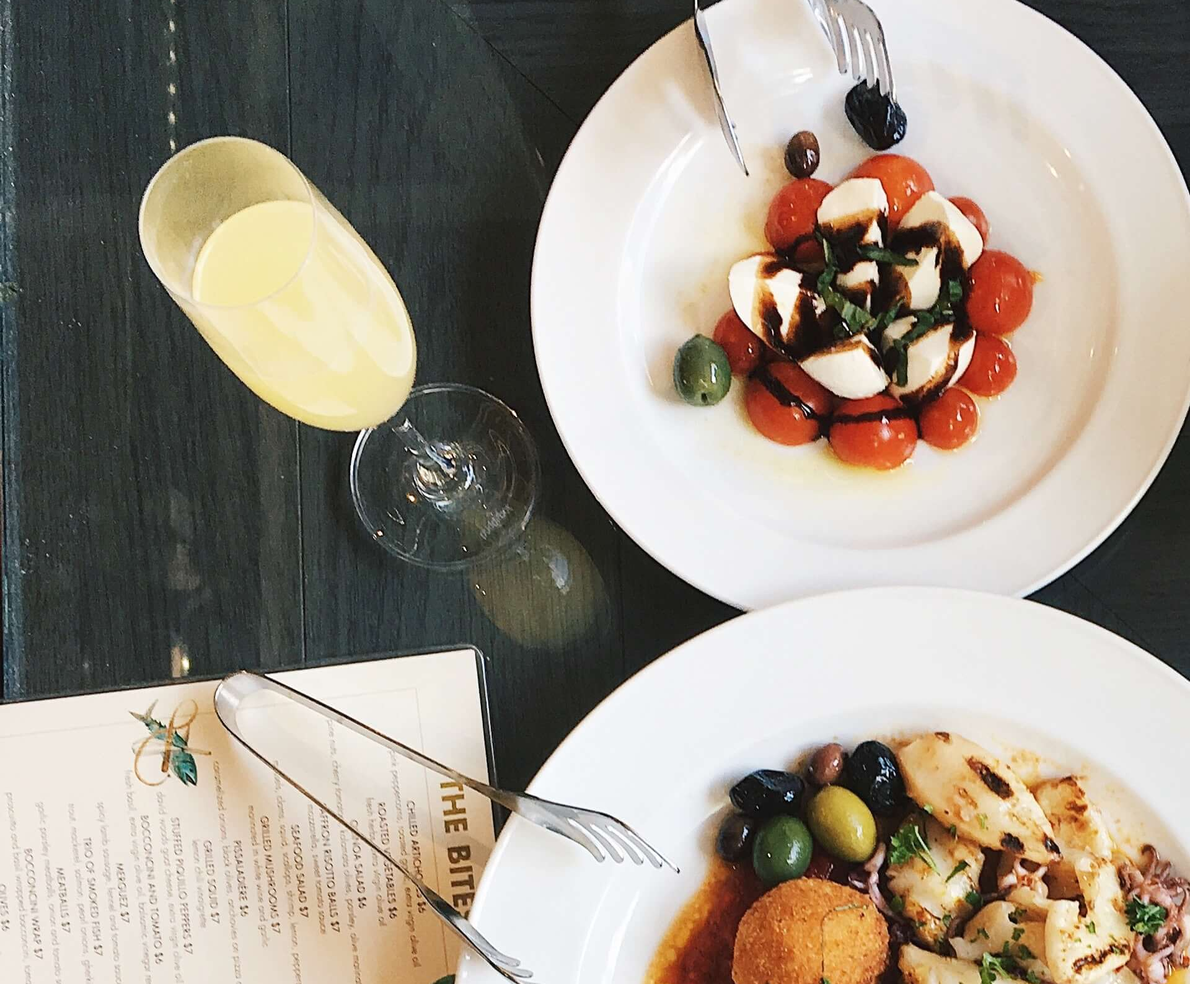
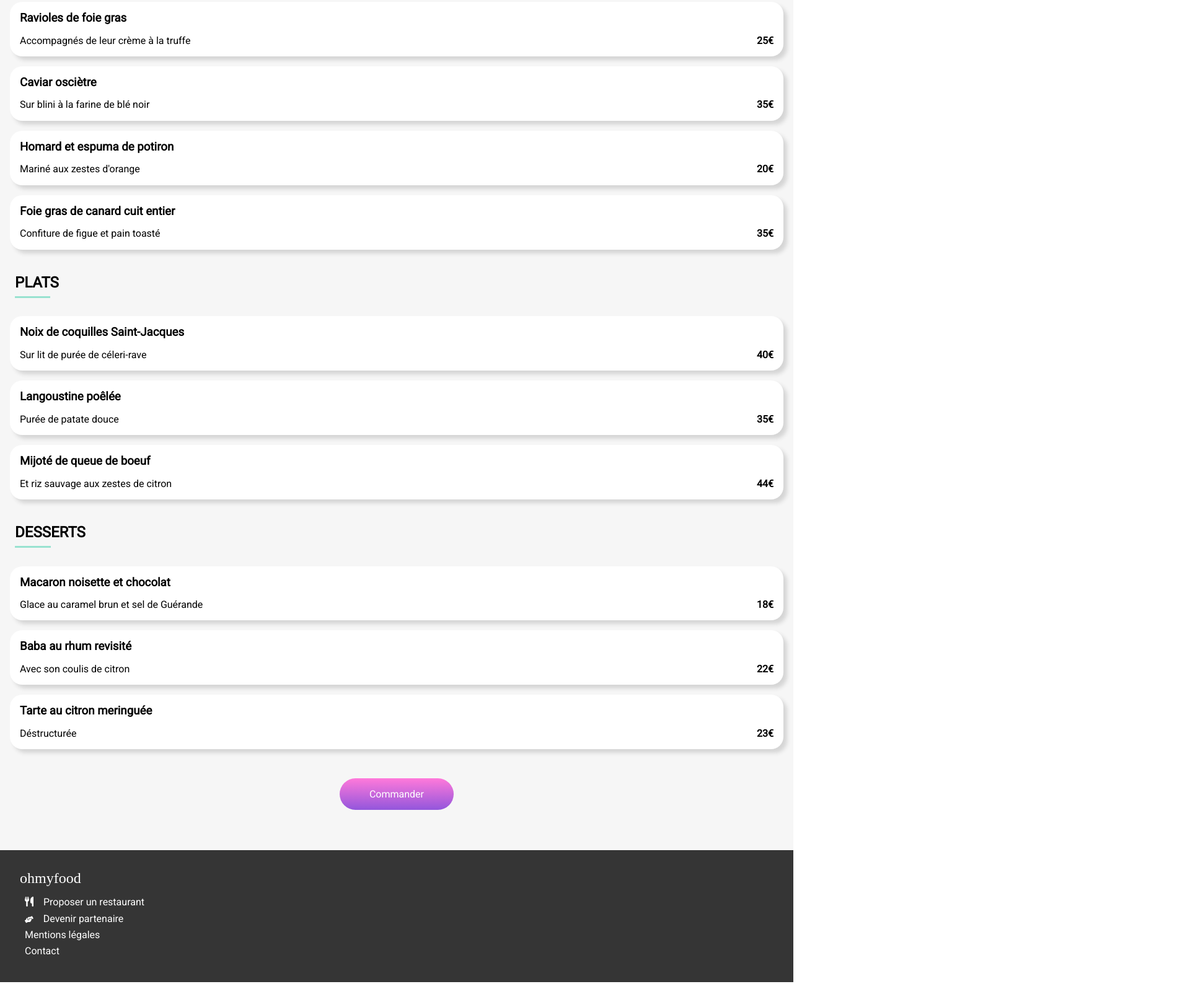
Before and after one commit to Waellan77/P3_Ohmyfood, a website: page menu_2.html in a window 1280 px wide. Shown: the part 525-2113 px from the top of the page at 62% size, 1920 px wide, since content can reach past the window. Drawn offline with nearby package versions, Linux system fonts and the light colour scheme; files that its build step writes are made by us from their sources; a web font is replaced by a local one.

Commit message:
Mise en page menu 1-2-3-4

```diff
--- a/menu_2.html
+++ b/menu_2.html
@@ -17,7 +17,7 @@
         <title>Menu - La note enchantée</title>
     </head>
 
-    <body>
+    <body id="menu">
         <header>
             <a href="./index.html">
                 <i class="fa-solid fa-arrow-left-long"></i>
@@ -25,81 +25,103 @@
             <h1 class="logo">ohmyfood</h1>
         </header>
 
-        <main>
+        <main class="menu">
             <img src="./assets/restaurants/stil-u2Lp8tXIcjw-unsplash.jpg" alt="Restaurant La note enchantée">
             <section>
-                <div>
+                <div class="title">
                     <h1>La note enchantée</h1>
                     <i class="fa-regular fa-heart"></i>
                 </div>
 
-                <h2><span>ENTR</span>EES</h2>
+                <h2><span class="underline">ENTR</span>EES</h2>
 
-                <div>
+                <div class="composition">
                     <h3>Ravioles de foie gras</h3>
+                    <div class="price">
                         <p>Accompagnés de leur crème à la truffe</p>
-                    <p>25€</p>
+                        <p class="bold">25€</p>
+                    </div>
                 </div>
 
-                <div>
+                <div class="composition">
                     <h3>Caviar osciètre</h3>
+                    <div class="price">
                         <p>Sur blini à la farine de blé noir</p>
-                    <p>35€</p>
+                        <p class="bold">35€</p>
+                    </div>
                 </div>
 
-                <div>
+                <div class="composition">
                     <h3>Homard et espuma de potiron</h3>
+                    <div class="price">
                         <p>Mariné aux zestes d'orange</p>
-                    <p>20€</p>
+                        <p class="bold">20€</p>
+                    </div>
                 </div>
 
-                <div>
+                <div class="composition">
                     <h3>Foie gras de canard cuit entier</h3>
+                    <div class="price">
                         <p>Confiture de figue et pain toasté</p>
-                    <p>35€</p>
+                        <p class="bold">35€</p>
+                    </div>
                 </div>
 
-                <h2><span>PLAT</span>S</h2>
+                <h2><span class="underline">PLAT</span>S</h2>
 
-                <div>
+                <div class="composition">
                     <h3>Noix de coquilles Saint-Jacques</h3>
+                    <div class="price">
                         <p>Sur lit de purée de céleri-rave</p>
-                    <p>40€</p>
+                        <p class="bold">40€</p>
+                    </div>
                 </div>
 
-                <div>
+                <div class="composition">
                     <h3>Langoustine poêlée</h3>
+                    <div class="price">
                         <p>Purée de patate douce</p>
-                    <p>35€</p>
+                        <p class="bold">35€</p>
+                    </div>
                 </div>
 
-                <div>
+                <div class="composition">
                     <h3>Mijoté de queue de boeuf</h3>
+                    <div class="price">
                         <p>Et riz sauvage aux zestes de citron</p>
-                    <p>44€</p>
+                        <p class="bold">44€</p>
+                    </div>
                 </div>
 
-                <h2><span>DESS</span>ERTS</h2>
+                <h2><span class="underline">DESS</span>ERTS</h2>
 
-                <div>
+                <div class="composition">
                     <h3>Macaron noisette et chocolat</h3>
+                    <div class="price">
                         <p>Glace au caramel brun et sel de Guérande</p>
-                    <p>18€</p>
+                        <p class="bold">18€</p>
+                    </div>
                 </div>
 
-                <div>
+                <div class="composition">
                     <h3>Baba au rhum revisité</h3>
+                    <div class="price">
                         <p>Avec son coulis de citron</p>
-                    <p>22€</p>
+                        <p class="bold">22€</p>
+                    </div>
                 </div>
 
-                <div>
+                <div class="composition">
                     <h3>Tarte au citron meringuée</h3>
+                    <div class="price">
                         <p>Déstructurée</p>
-                    <p>23€</p>
+                        <p class="bold">23€</p>
+                    </div>
                 </div>
 
+                <div class="order">
                     <a href="#" class="button">Commander</a>
+                </div>
             </section>
         </main>
 
--- a/sass/base/_base.scss
+++ b/sass/base/_base.scss
@@ -36,3 +36,7 @@ a {
         object-fit: cover;
     }
 }
+
+h2 {
+    margin: 0;
+}
--- a/sass/layouts/_footer.scss
+++ b/sass/layouts/_footer.scss
@@ -1,7 +1,6 @@
 footer {
     background-color: $color-footer;
     color: $color-white;
-    margin-top: 3rem;
 
     li {
         list-style: none;
--- a/sass/pages/_menu_1.scss
+++ b/sass/pages/_menu_1.scss
@@ -3,7 +3,8 @@
         background-color: $color-presentation;
         position: relative;
         top: -4rem;
-        border-radius: 50px;
+        border-radius: 50px 50px 0 0;
+        height: 100%;
     }
 
     h2 {
@@ -26,3 +27,44 @@
     display: flex;
     padding: 1.5rem;
 }
+
+.composition {
+    background-color: $color-white;
+    border-radius: 20px;
+    margin: 1rem 1rem;
+    padding: 1rem;
+    box-shadow: 6px 6px 6px $color-shadow;
+
+    h3 {
+        margin: 0;
+    }
+}
+
+.price {
+    display: flex;
+    justify-content: space-between;
+
+    p {
+        margin-bottom: 0;
+    }
+
+    .bold {
+        font-weight: bold;
+    }
+}
+
+.order {
+    text-align: center;
+    background-color: $color-presentation;
+    padding: 3rem 0 5rem;
+
+    .button {
+        padding: 1rem 3rem;
+    }
+}
+
+#menu {
+    footer {
+        margin-top: -4rem;
+    }
+}
```
Also changed, not shown: menu_1.html (+39 -19 lines), menu_3.html (+44 -24 lines), menu_4.html (+44 -24 lines). Lines whose indentation alone changed are shown as unchanged.
